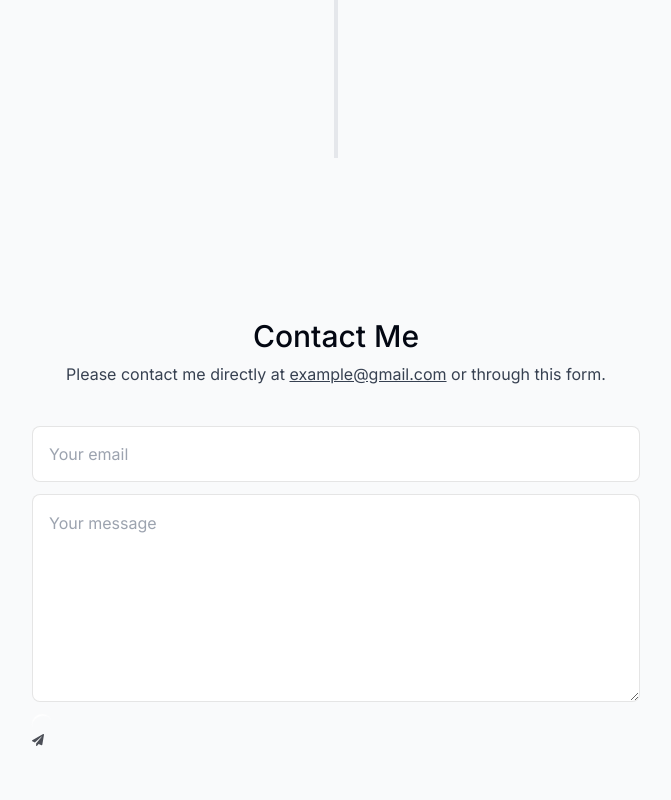
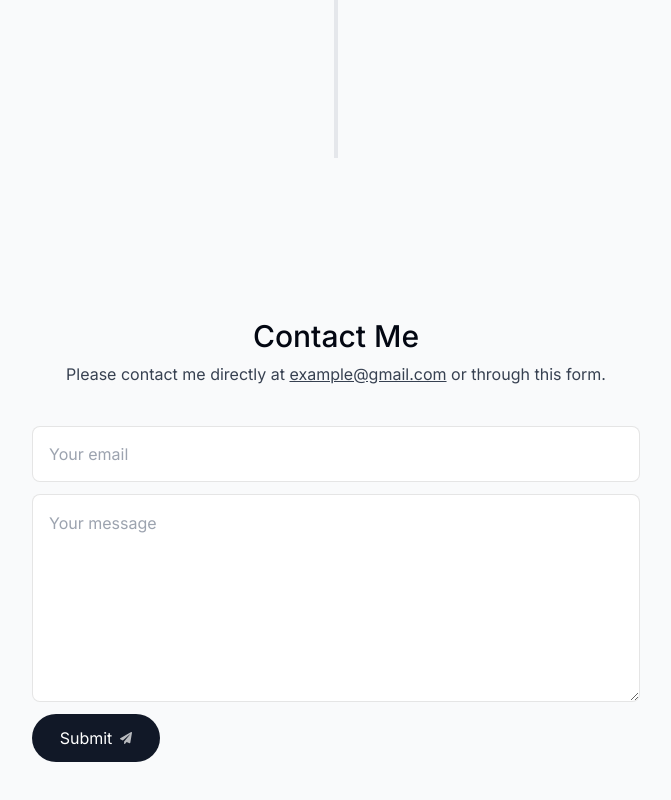
Before and after one commit to Puffy12/Michael-Mehrdadi-Personal-Portfolio, a Next.js app: page / in a window 1280 px wide. Shown: the part 3846-4646 px from the top of the page, without its empty margins (304-975 px from the left). Built offline with nearby package versions, Linux system fonts and the light colour scheme.

Commit message:
Styled Submit Button

```diff
--- a/components/contact.tsx
+++ b/components/contact.tsx
@@ -1,4 +1,3 @@
-
 "use client";
 
 import React from "react";
--- a/components/submit-btn.tsx
+++ b/components/submit-btn.tsx
@@ -1,14 +1,24 @@
 import React from "react";
 import { FaPaperPlane } from "react-icons/fa";
+//import { experimental_useFormStatus as useFormStatus } from "react-dom";
 
 export default function SubmitBtn() {
+  const pending  = false;
 
   return (
-
-    <>
-    <div className="h-5 w-5 animate-spin rounded-full border-b-2 border-white"></div>
-
-    <FaPaperPlane className="text-xs opacity-70 transition-all group-hover:translate-x-1 group-hover:-translate-y-1" />
-    </>
+    <button
+      type="submit"
+      className="group flex items-center justify-center gap-2 h-[3rem] w-[8rem] bg-gray-900 text-white rounded-full outline-none transition-all focus:scale-110 hover:scale-110 hover:bg-gray-950 active:scale-105 dark:bg-white dark:bg-opacity-10 disabled:scale-100 disabled:bg-opacity-65"
+      disabled={pending}
+    >
+      {pending ? (
+        <div className="h-5 w-5 animate-spin rounded-full border-b-2 border-white"></div>
+      ) : (
+        <>
+          Submit{" "}
+          <FaPaperPlane className="text-xs opacity-70 transition-all group-hover:translate-x-1 group-hover:-translate-y-1" />{" "}
+        </>
+      )}
+    </button>
   );
 }
```
